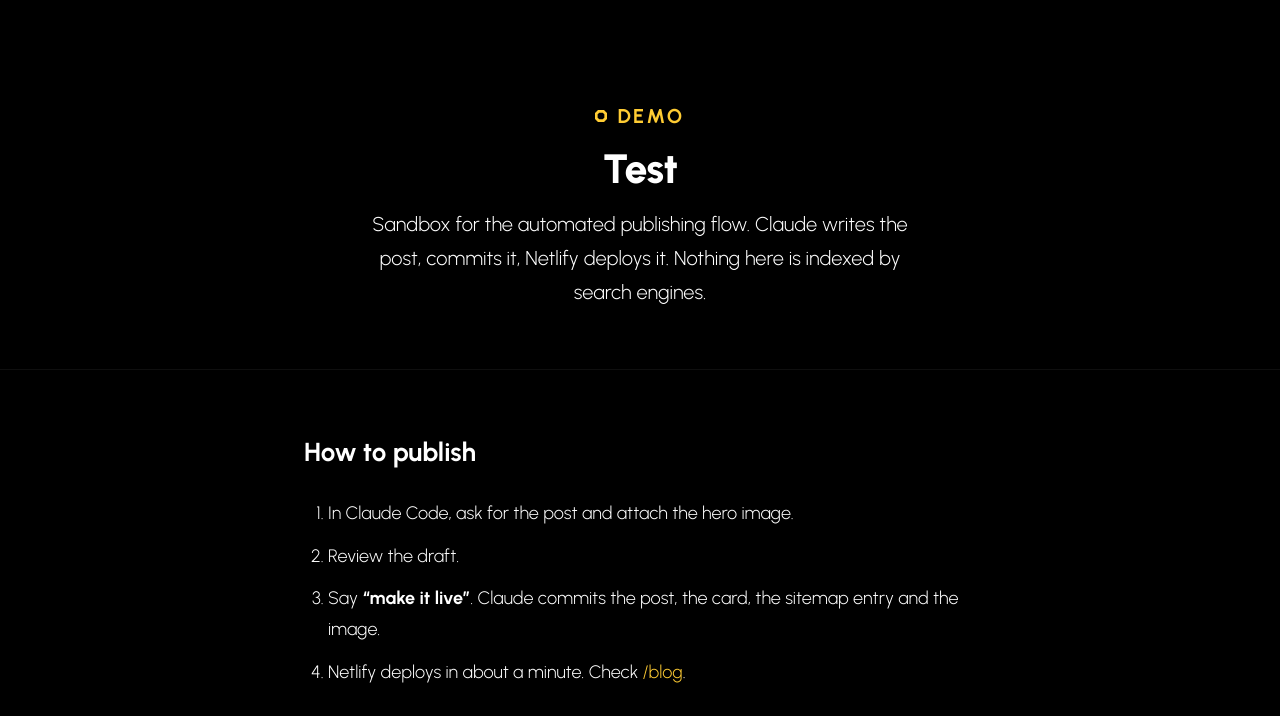
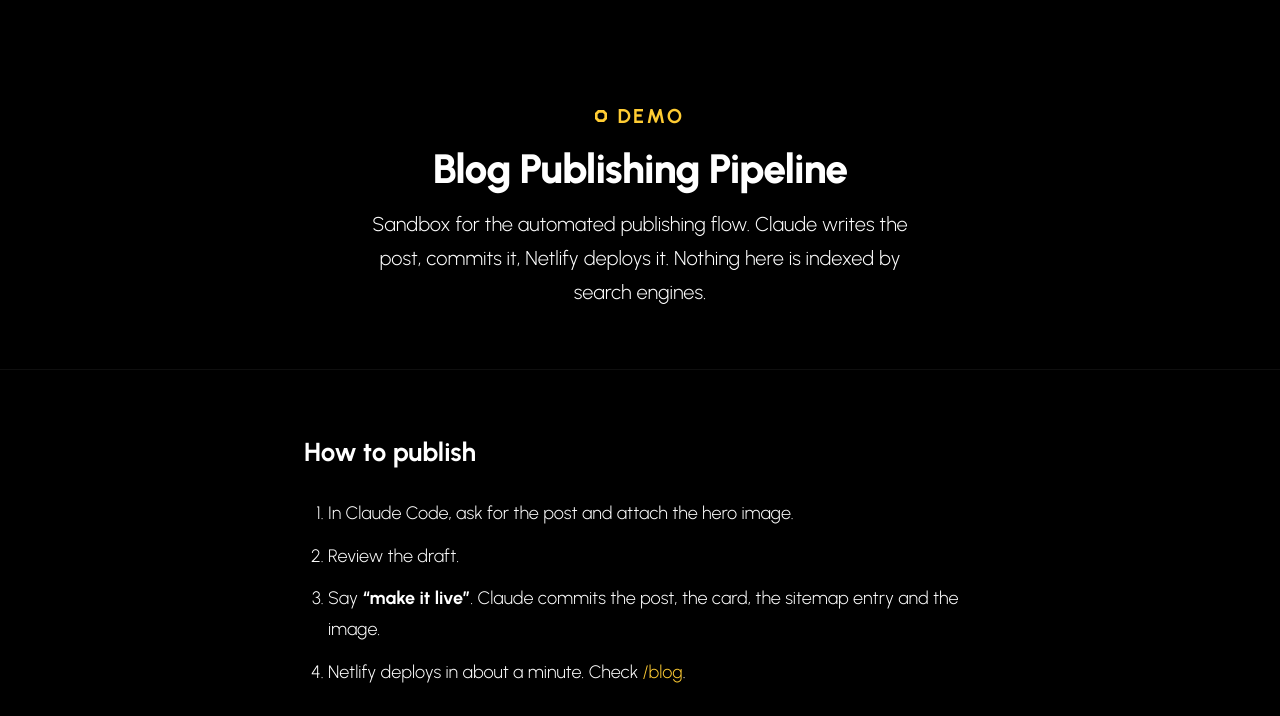
Before and after one commit to amit-retainia/test-blog-auto, a website: page index.html in a window 1280 px wide. Shown: the part 74-790 px from the top of the page. Drawn offline with Linux system fonts and the light colour scheme.

Commit message:
Guard: enforce blog-only changes with a required status check (#3)
CODEOWNERS alone did not hold — "require Code Owner review" behaves
inconsistently when required approvals is 0, and raising approvals to 1
would make every blog post wait for a human, which defeats the point.

Adds .github/workflows/guard.yml: reads the pull request diff and fails
if anything outside blog/** or sitemap.xml changed. blog/_TEMPLATE.html
is excluded from the allowlist since it shapes every future post, and
the workflow blocks edits to itself.

A required status check enforces regardless of approval count, so blog
posts still merge with zero humans while everything else is stopped.

Also restores the homepage h1, which the guard test changed to "Test"
and merged while nothing was enforcing.

Co-authored-by: Amit <amore43035@gmail.com>
Co-authored-by: Claude Opus 5 (1M context) <noreply@anthropic.com>

```diff
--- a/index.html
+++ b/index.html
@@ -31,7 +31,7 @@
 <div class="blog-hero">
   <div class="wrap">
     <div class="sec-label center r">DEMO</div>
-    <h1 class="r d1">Test</h1>
+    <h1 class="r d1">Blog Publishing Pipeline</h1>
     <p class="r d2">Sandbox for the automated publishing flow. Claude writes the post, commits it, Netlify deploys it. Nothing here is indexed by search engines.</p>
   </div>
 </div>
```
Also changed, not shown: .github/workflows/guard.yml (added).
